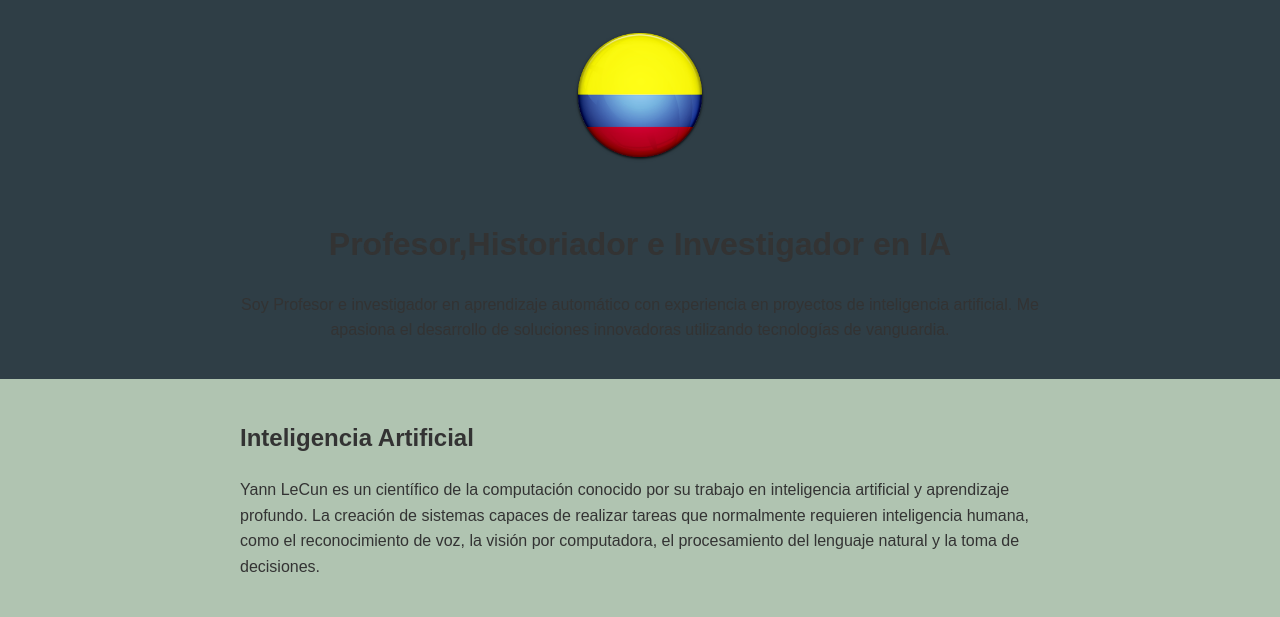
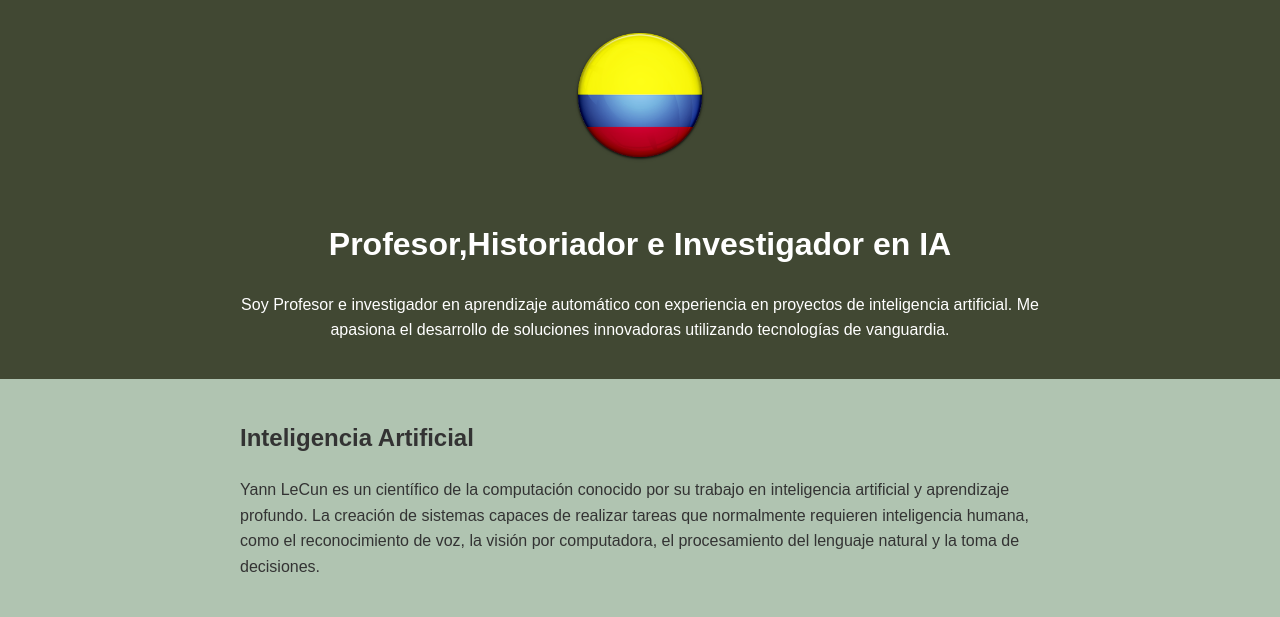
Before and after one commit to Yuweb777/ChatIASoporte, a plain HTML site: page index.html in a window 1280 px wide. Shown: the top 617 px of the page. Drawn offline with Linux system fonts and the light colour scheme.

Commit message:
Update style.css

```diff
--- a/style.css
+++ b/style.css
@@ -9,8 +9,8 @@ body {
 
 header {
     text-align: center;
-    background: #2f3e46;
-    color: #333;
+    background: #414833;
+    color: white;
     padding: 20px 0;
     margin-bottom: 40px;
 }
```
